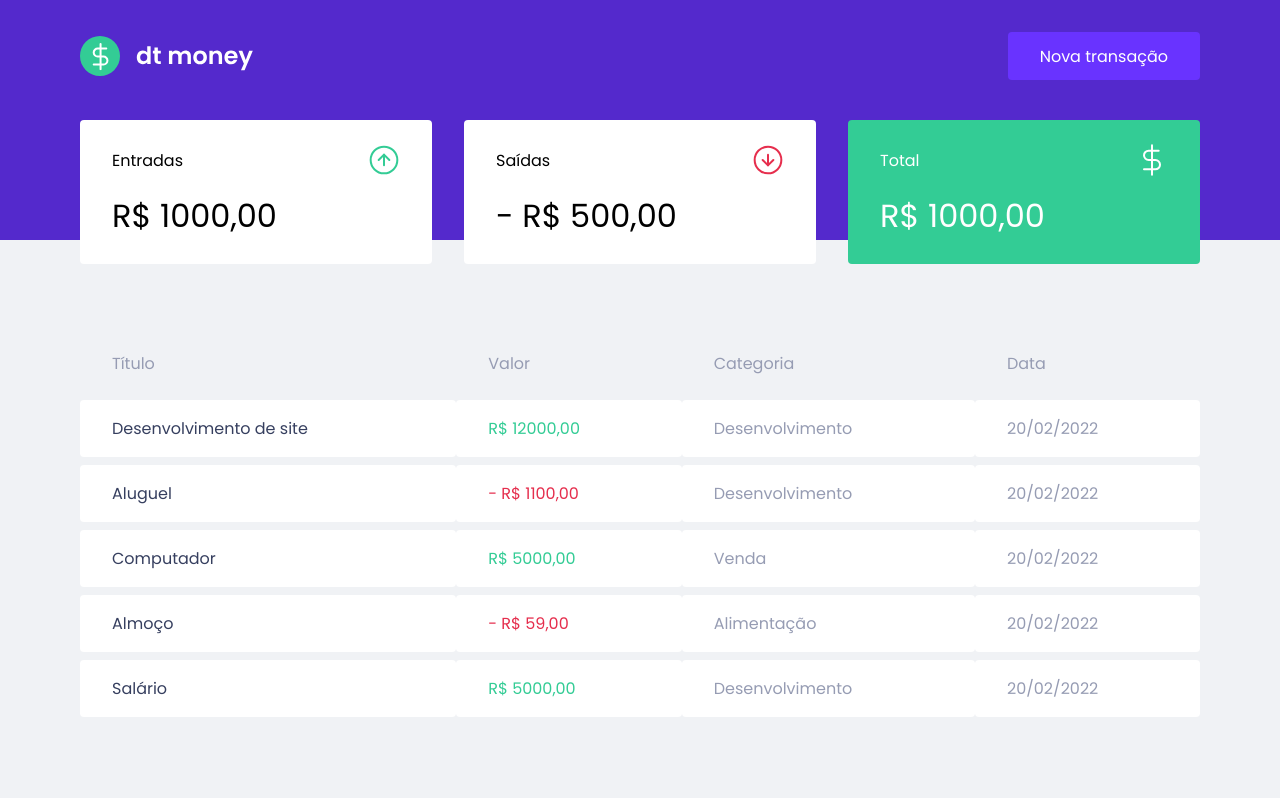
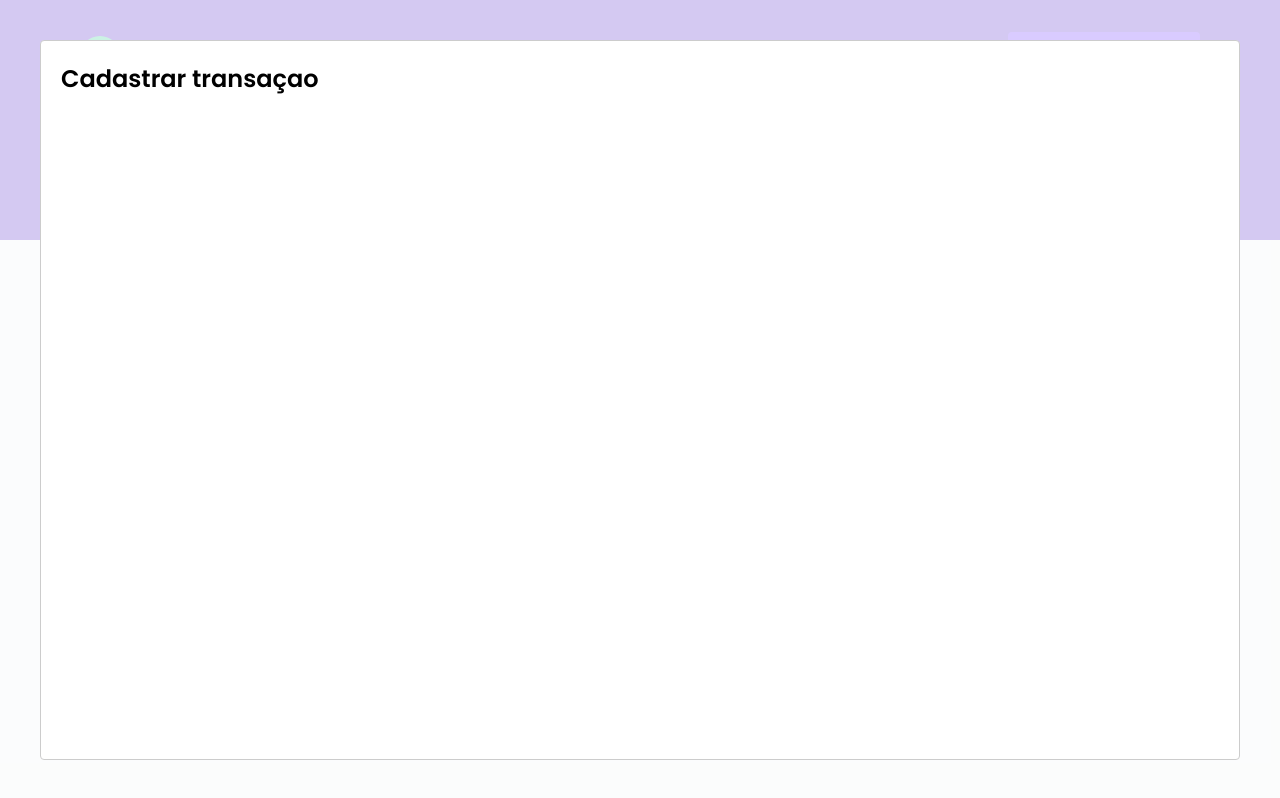
Before and after one commit to guilhermeborba/gb-finance, a React (Create React App) app: page / in a window 1280 px wide. Both pictures are taken after a click on the button "Nova transação". Built offline with nearby package versions, Linux system fonts and the light colour scheme; no server answers; what miragejs would draw is missing.

Commit message:
Configurando modal de criação

```diff
--- a/public/index.html
+++ b/public/index.html
@@ -9,7 +9,7 @@
 
     <link rel="shortcut icon" href="favicon.png" type="image/png">
 
-    <title>dtmoney</title>
+    <title>GB Finance</title>
 
     <link href="https://fonts.googleapis.com/css2?family=Poppins:wght@400;600&display=swap" rel="stylesheet">
 
--- a/src/App.tsx
+++ b/src/App.tsx
@@ -1,12 +1,35 @@
+import { useState } from "react";
+import Modal from "react-modal";
 import { Dashboard } from "./components/Dashboard";
 import { Header } from "./components/Header";
 import { GlobalStyles } from "./styles/global";
 
+Modal.setAppElement('#root');
+
 export function App() {
+
+  const [isNewTransactionModalOpen, setIsNewTransactionModalOpen] = useState(false);
+
+  function handleOpenNewTransactionModal() {
+      setIsNewTransactionModalOpen(true);
+  }
+  function handleCloseNewTrasactionModal() {
+      setIsNewTransactionModalOpen(false)
+  }
+
   return (
     <>
-      <Header />
+      <Header onOpenNewTransactionModal={handleOpenNewTransactionModal} />
+
       <Dashboard />
+
+      <Modal
+          isOpen={isNewTransactionModalOpen}
+          onRequestClose={handleCloseNewTrasactionModal}
+      >
+          <h2>Cadastrar transaçao</h2>
+      </Modal>
+
       <GlobalStyles />
     </>
   );
--- a/src/components/Header/index.tsx
+++ b/src/components/Header/index.tsx
@@ -1,13 +1,16 @@
 import logoImg from '../../assets/logo.svg';
-import { Container } from './styles';
-import { Content } from './styles';
+import { Container, Content } from './styles';
 
-export function Header() {
+interface HeaderProps {
+    onOpenNewTransactionModal: () => void;
+}
+
+export function Header({onOpenNewTransactionModal}: HeaderProps) {
     return (
         <Container>
             <Content>
                 <img src={logoImg} alt="Dt Money"/>
-                <button type="button">
+                <button type="button" onClick={onOpenNewTransactionModal}>
                     Nova transação
                 </button>
             </Content>
```
